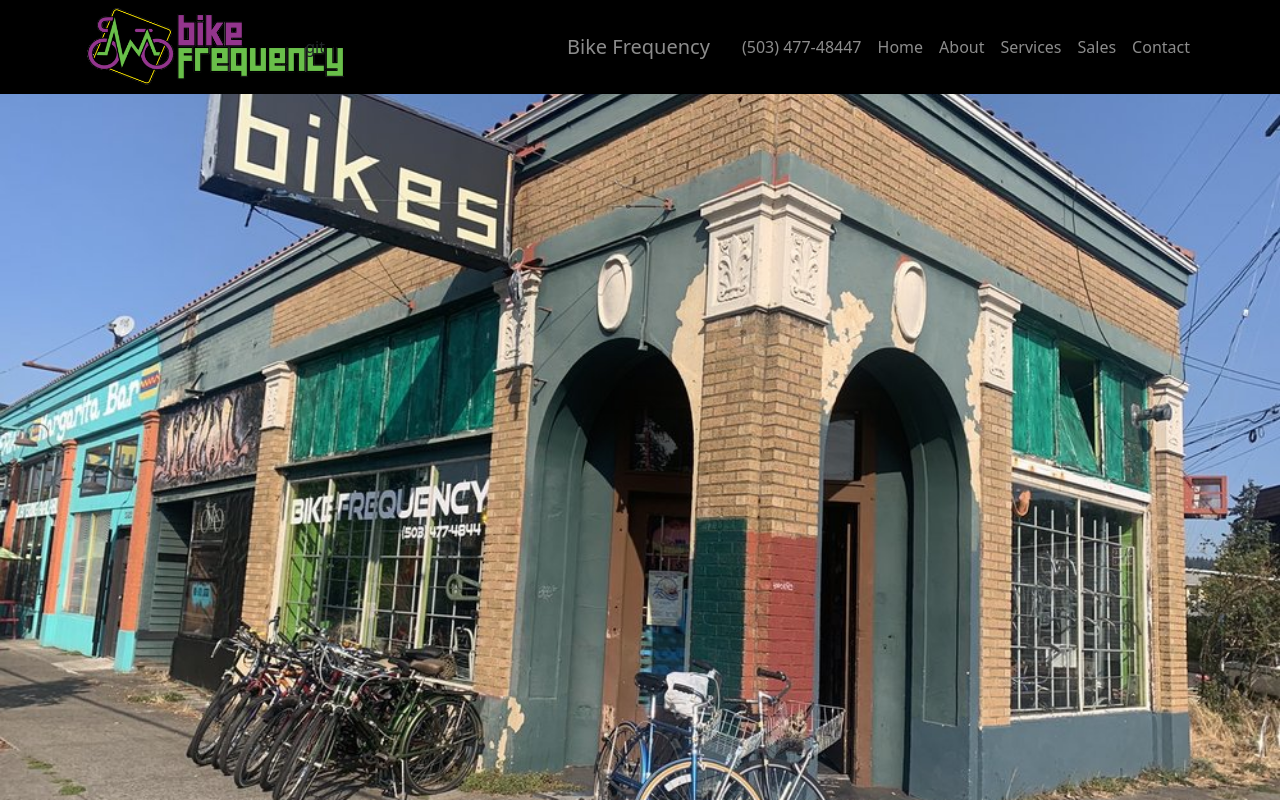
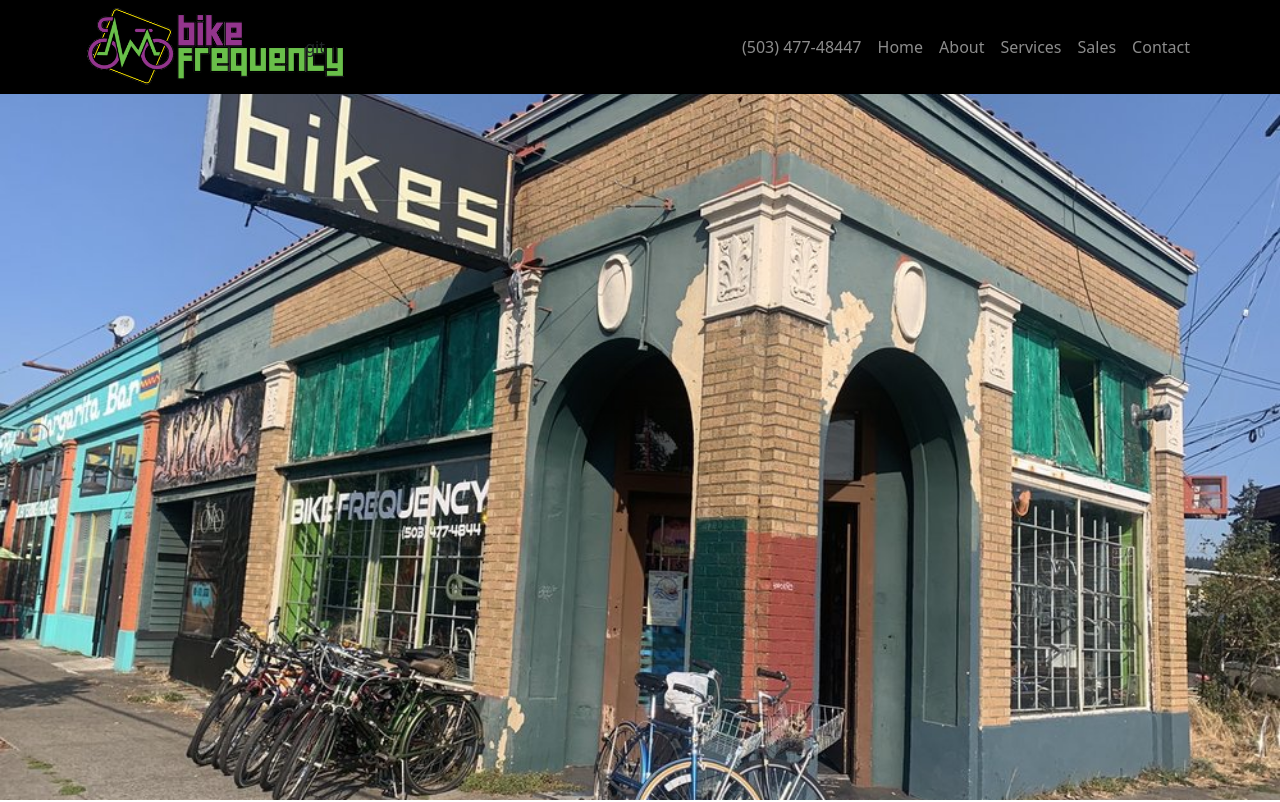
Before and after one commit to pangtodd/BikeFreq, a plain HTML site: page index.html in a window 1280 px wide. Shown: the top 802 px of the page. Drawn offline with nearby package versions, Linux system fonts and the light colour scheme; a web font is replaced by a local one.

Commit message:
updated content, changed header and minor text corrections.

```diff
--- a/index.html
+++ b/index.html
@@ -88,11 +88,6 @@
         </button>
         <div class="collapse navbar-collapse" id="navbarSupportedContent">
           <ul class="navbar-nav ms-auto">
-            <li class="nav-item active">
-              <a class="navbar-brand nav-link" href="#contact">
-                Bike Frequency
-              </a>
-            </li>
             <li class="nav-item active">
               <a class ="nav-link" href="tel:503-477-48447">(503) 477-48447</a>
             </li>
```
